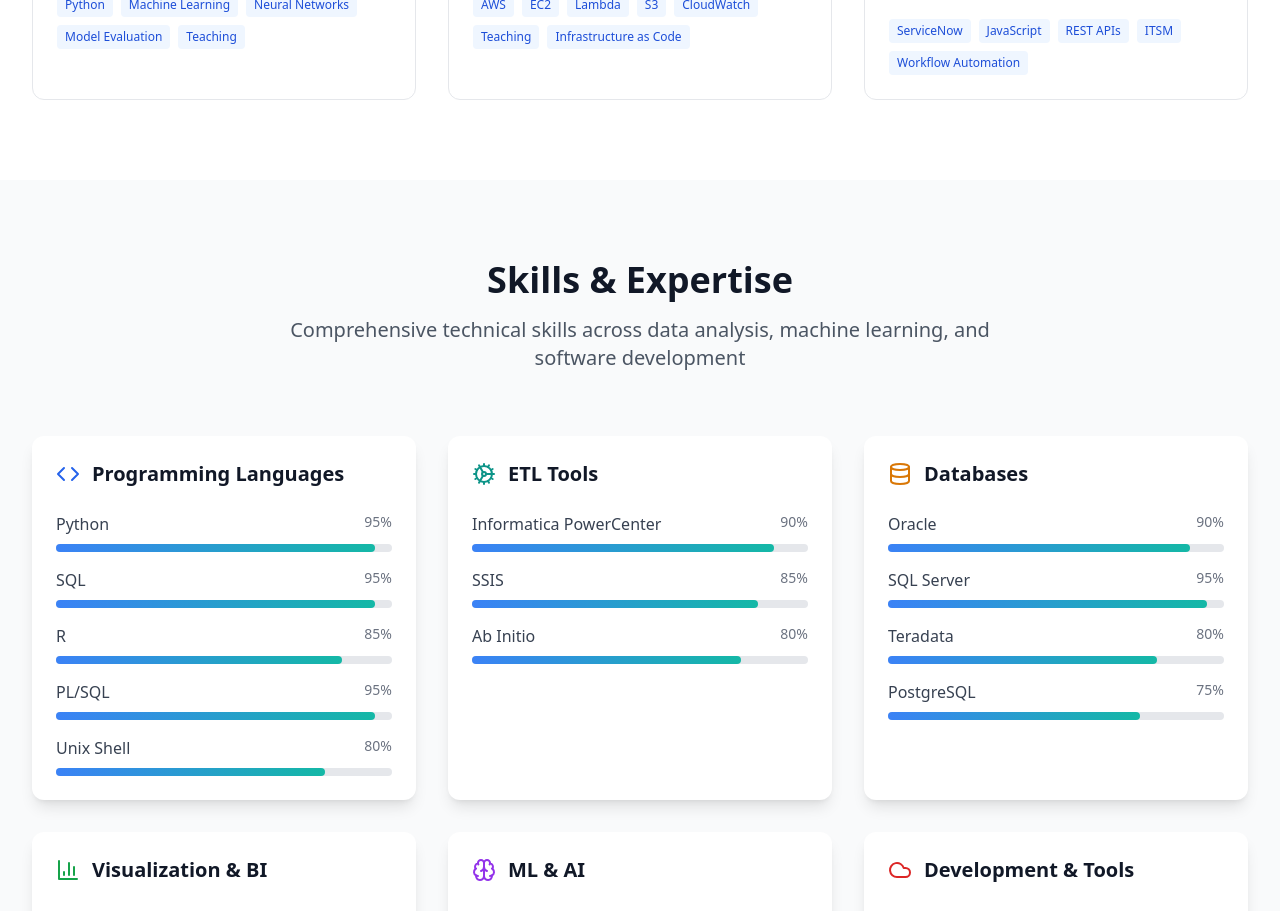
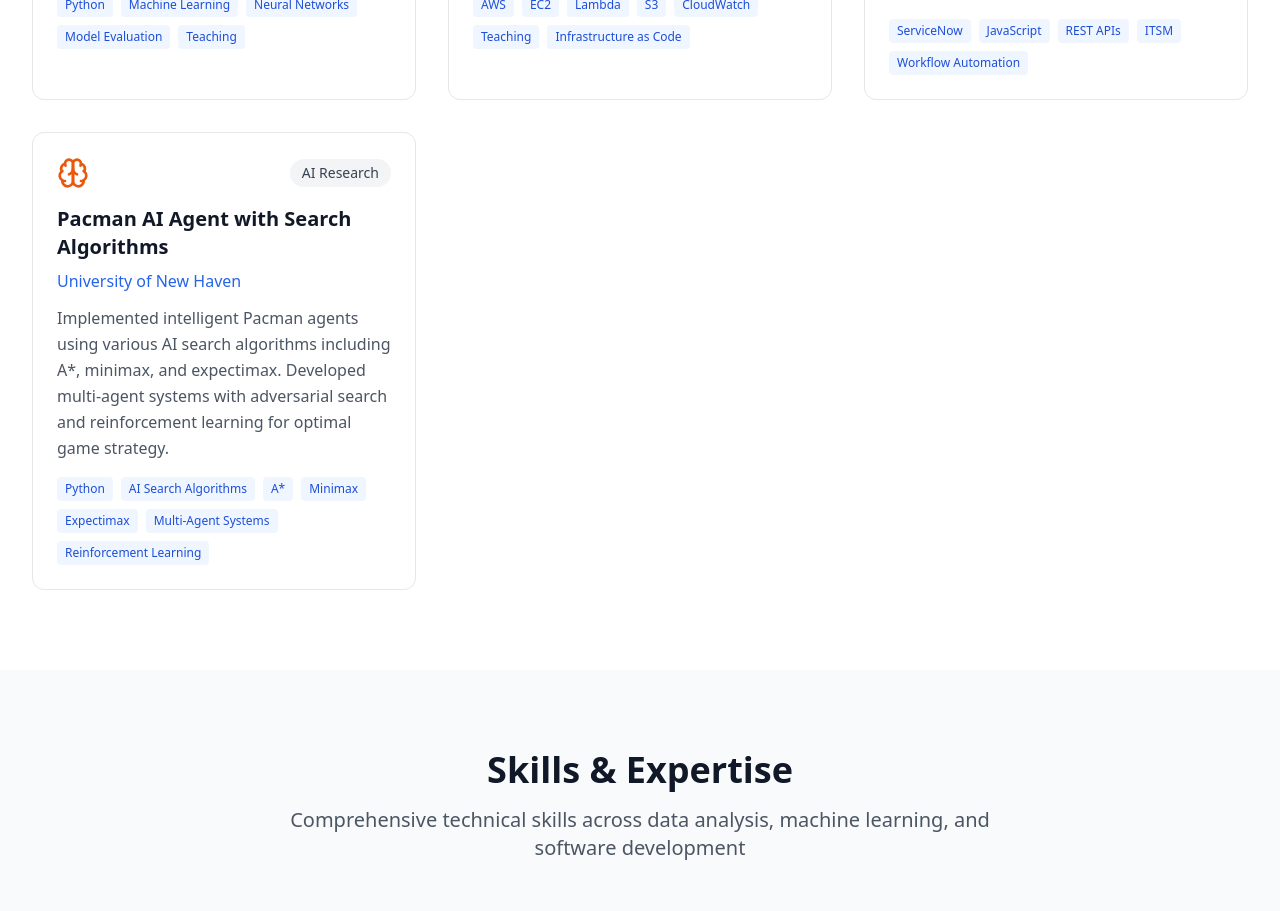
Before and after one commit to manjushasunkavalli/manjusha-portfolio, a React (Vite) app: page / in a window 1280 px wide. Shown: the part 3460-4371 px from the top of the page. Built offline with nearby package versions, Linux system fonts and the light colour scheme.

Commit message:
Add Pacman AI project to portfolio

```diff
--- a/src/components/Projects.tsx
+++ b/src/components/Projects.tsx
@@ -74,6 +74,14 @@ const Projects = () => {
       icon: <Database className="w-8 h-8 text-pink-600" />,
       category: "IT Operations",
       company: "Accenture (Client: Zurich Farmers Insurance Group)"
+    },
+    {
+      title: "Pacman AI Agent with Search Algorithms",
+      description: "Implemented intelligent Pacman agents using various AI search algorithms including A*, minimax, and expectimax. Developed multi-agent systems with adversarial search and reinforcement learning for optimal game strategy.",
+      technologies: ["Python", "AI Search Algorithms", "A*", "Minimax", "Expectimax", "Multi-Agent Systems", "Reinforcement Learning"],
+      icon: <Brain className="w-8 h-8 text-orange-600" />,
+      category: "AI Research",
+      company: "University of New Haven"
     }
   ];
 
```
